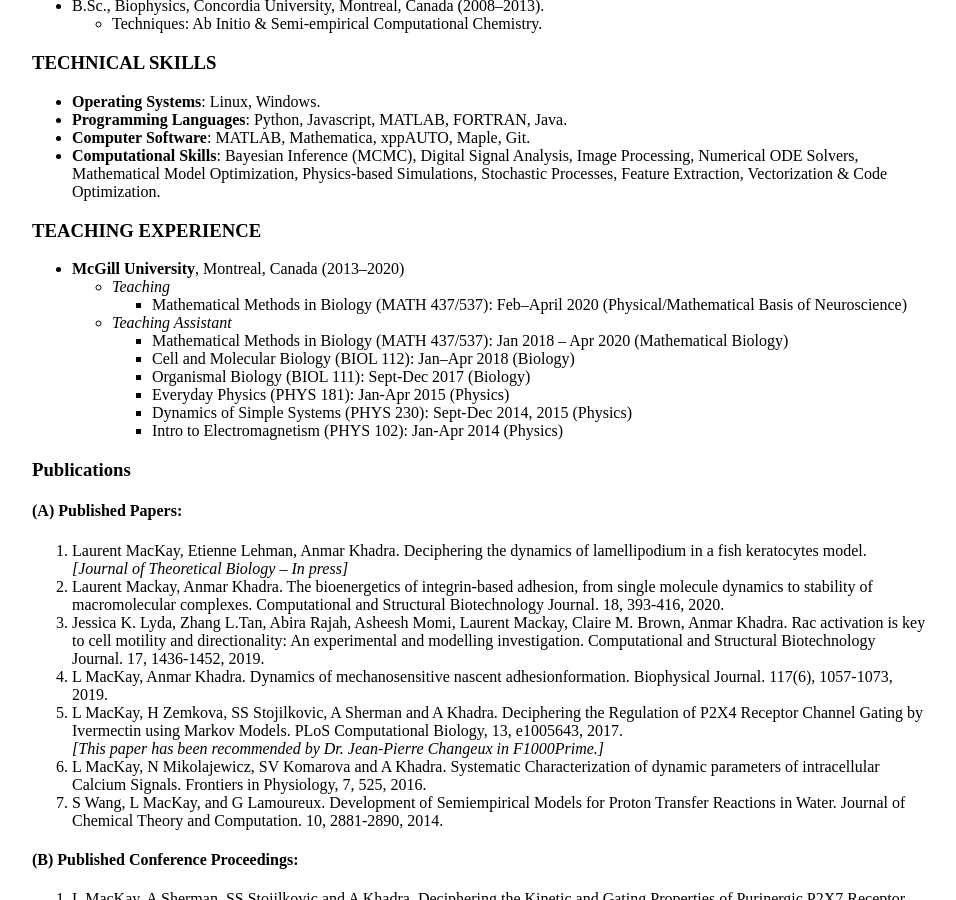
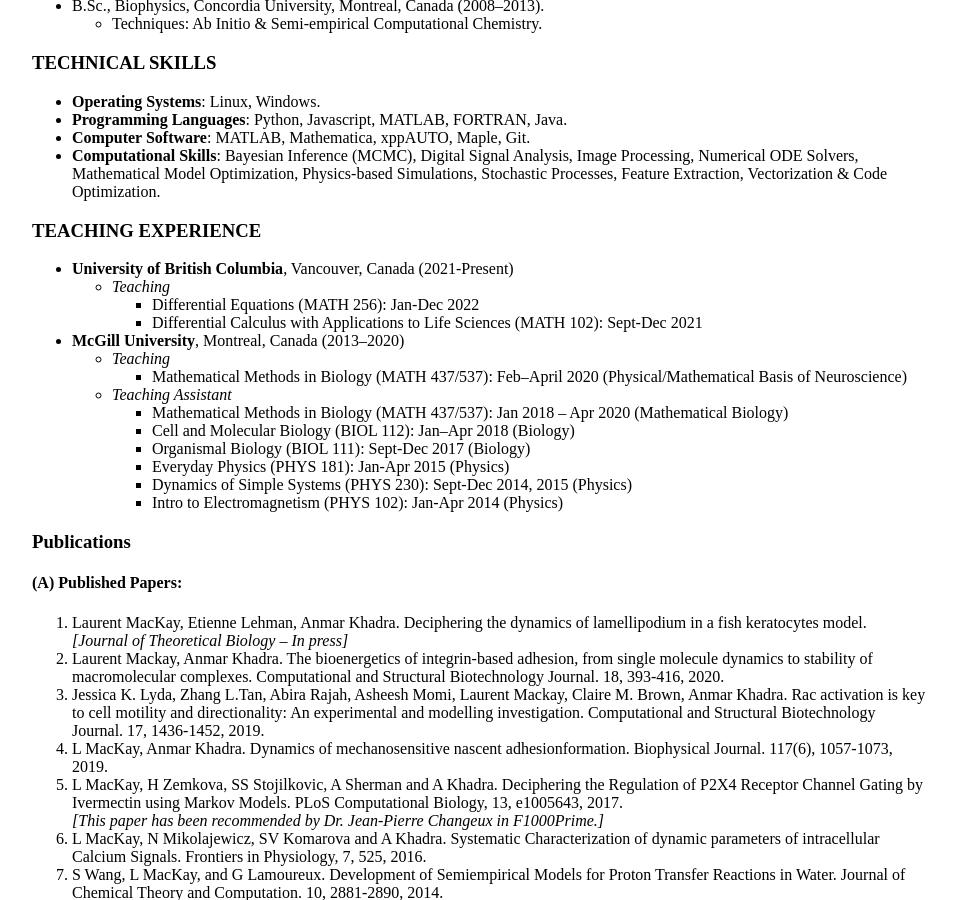
Before and after one commit to laurentmackay/laurentmackay.github.io, a Jekyll site: the page built from cv/index.html, in a window 1280 px wide and 900 px high, scrolled down 302 px. Shown: the whole window, without its empty margins (160-1116 px from the left). Built offline with Jekyll 4.4.1, drawn with Linux system fonts in a browser that asks for light colours; Markdown is read by kramdown in place of the engine named in the settings.

Commit message:
Update cv_1.md
added UBC teaching to CV

```diff
--- a/_includes/cv_1.md
+++ b/_includes/cv_1.md
@@ -22,6 +22,10 @@
 Stochastic Processes, Feature Extraction, Vectorization & Code Optimization.
 
 ### TEACHING EXPERIENCE
+* **University of British Columbia**, Vancouver, Canada (2021-Present)
+   * *Teaching*
+       * Differential Equations (MATH 256): Jan-Dec 2022
+       * Differential Calculus with Applications to Life Sciences (MATH 102): Sept-Dec 2021
 * **McGill University**, Montreal, Canada (2013–2020)
    * *Teaching*
       * Mathematical Methods in Biology (MATH 437/537): Feb–April 2020 (Physical/Mathematical Basis of Neuroscience)
```
